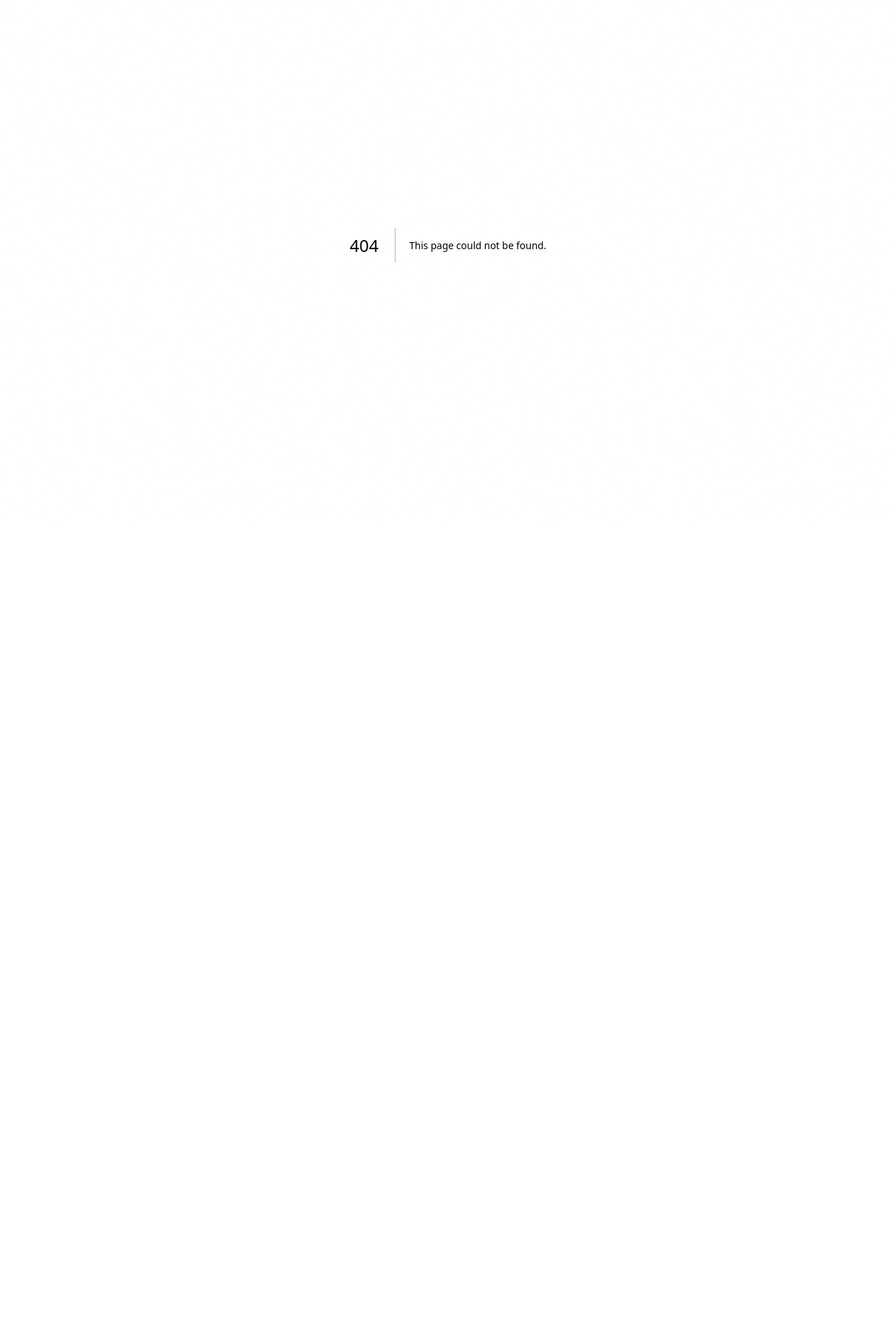
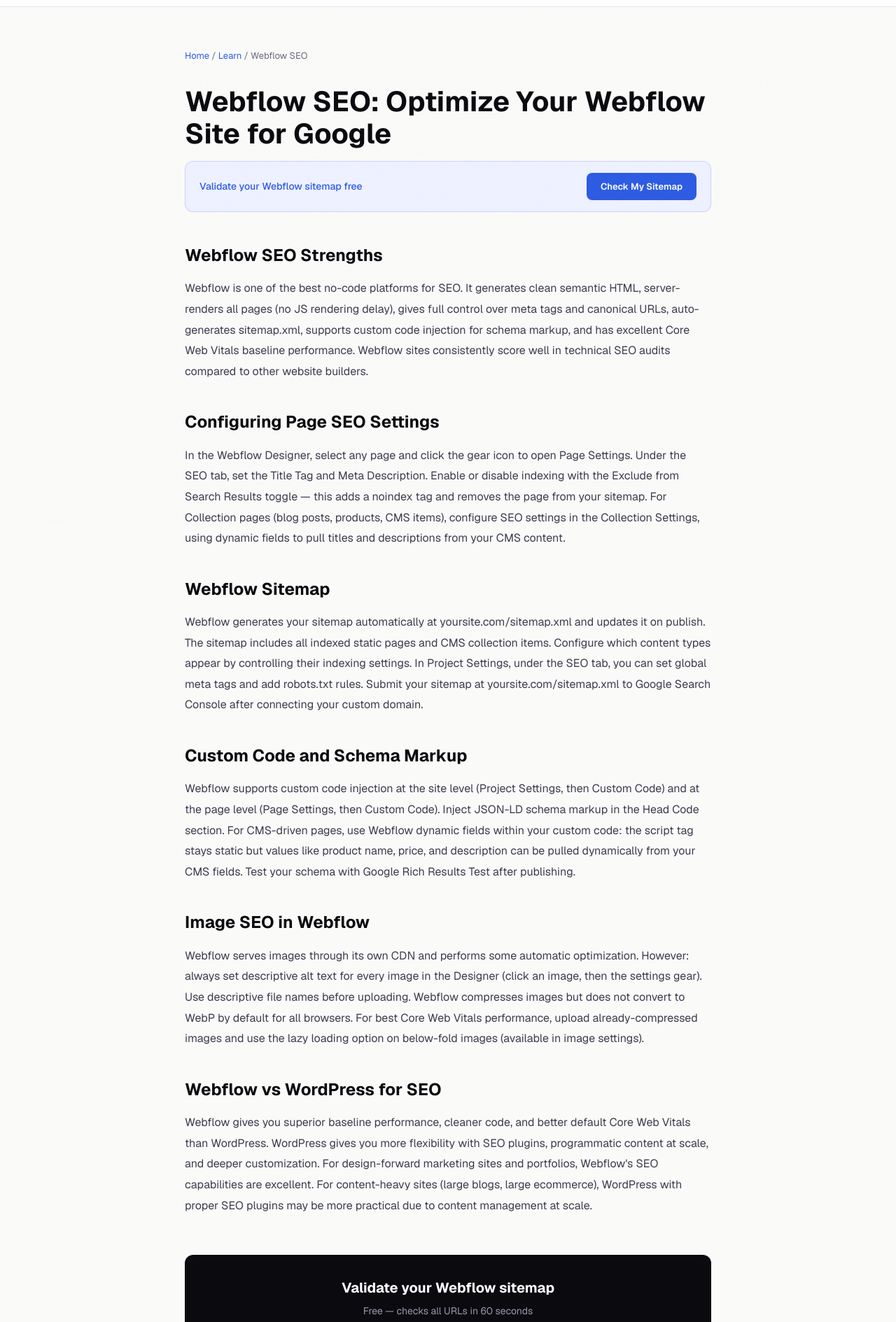
Before and after one commit to Watermelon-Coctail-Bar/sitemap-fixer, a Next.js app: page /learn/webflow-seo in a window 1280 px wide. Before the commit this address had no page. Shown: the part 50-1939 px from the top of the page at 70% size. Before the commit the page ends 800 px from the top, so only its background shows below. Built offline with nearby package versions, Linux system fonts and the light colour scheme.

Commit message:
Create page.tsx

```diff
--- /dev/null
+++ b/src/app/learn/webflow-seo/page.tsx
@@ -0,0 +1,43 @@
+import type { Metadata } from 'next';
+export const metadata: Metadata = {
+  title: 'Webflow SEO: How to Optimize Your Webflow Site for Google | SitemapFixer',
+  description: "Webflow gives designers strong SEO control. Here is how to configure meta tags, sitemap, structured data, and page speed in Webflow to maximize Google rankings.",
+  alternates: { canonical: 'https://sitemapfixer.com/learn/webflow-seo' },
+};
+const sections = [
+  { h: "Webflow SEO Strengths", d: "Webflow is one of the best no-code platforms for SEO. It generates clean semantic HTML, server-renders all pages (no JS rendering delay), gives full control over meta tags and canonical URLs, auto-generates sitemap.xml, supports custom code injection for schema markup, and has excellent Core Web Vitals baseline performance. Webflow sites consistently score well in technical SEO audits compared to other website builders." },
+  { h: "Configuring Page SEO Settings", d: "In the Webflow Designer, select any page and click the gear icon to open Page Settings. Under the SEO tab, set the Title Tag and Meta Description. Enable or disable indexing with the Exclude from Search Results toggle — this adds a noindex tag and removes the page from your sitemap. For Collection pages (blog posts, products, CMS items), configure SEO settings in the Collection Settings, using dynamic fields to pull titles and descriptions from your CMS content." },
+  { h: "Webflow Sitemap", d: "Webflow generates your sitemap automatically at yoursite.com/sitemap.xml and updates it on publish. The sitemap includes all indexed static pages and CMS collection items. Configure which content types appear by controlling their indexing settings. In Project Settings, under the SEO tab, you can set global meta tags and add robots.txt rules. Submit your sitemap at yoursite.com/sitemap.xml to Google Search Console after connecting your custom domain." },
+  { h: "Custom Code and Schema Markup", d: "Webflow supports custom code injection at the site level (Project Settings, then Custom Code) and at the page level (Page Settings, then Custom Code). Inject JSON-LD schema markup in the Head Code section. For CMS-driven pages, use Webflow dynamic fields within your custom code: the script tag stays static but values like product name, price, and description can be pulled dynamically from your CMS fields. Test your schema with Google Rich Results Test after publishing." },
+  { h: "Image SEO in Webflow", d: "Webflow serves images through its own CDN and performs some automatic optimization. However: always set descriptive alt text for every image in the Designer (click an image, then the settings gear). Use descriptive file names before uploading. Webflow compresses images but does not convert to WebP by default for all browsers. For best Core Web Vitals performance, upload already-compressed images and use the lazy loading option on below-fold images (available in image settings)." },
+  { h: "Webflow vs WordPress for SEO", d: "Webflow gives you superior baseline performance, cleaner code, and better default Core Web Vitals than WordPress. WordPress gives you more flexibility with SEO plugins, programmatic content at scale, and deeper customization. For design-forward marketing sites and portfolios, Webflow's SEO capabilities are excellent. For content-heavy sites (large blogs, large ecommerce), WordPress with proper SEO plugins may be more practical due to content management at scale." },
+];
+export default function Page() {
+  return (
+    <div style={{ maxWidth: 800, margin: '0 auto', padding: '60px 24px' }}>
+      <nav style={{ fontSize: 13, color: '#6b6b7d', marginBottom: 32 }}>
+        <a href="/" style={{ color: '#2d5be3', textDecoration: 'none' }}>Home</a>{' / '}
+        <a href="/learn" style={{ color: '#2d5be3', textDecoration: 'none' }}>Learn</a>{' / '}
+        <span>Webflow SEO</span>
+      </nav>
+      <h1 style={{ fontSize: 40, fontWeight: 700, color: '#0a0a0f', marginBottom: 16, lineHeight: 1.15 }}>Webflow SEO: Optimize Your Webflow Site for Google</h1>
+      <div style={{ background: '#eef1ff', border: '1px solid rgba(45,91,227,0.2)', borderRadius: 12, padding: '16px 20px', marginBottom: 40, display: 'flex', alignItems: 'center', justifyContent: 'space-between', gap: 16 }}>
+        <span style={{ fontSize: 14, color: '#2d5be3', fontWeight: 500 }}>Validate your Webflow sitemap free</span>
+        <a href="/" style={{ background: '#2d5be3', color: 'white', padding: '10px 20px', borderRadius: 8, textDecoration: 'none', fontWeight: 600, fontSize: 13 }}>Check My Sitemap</a>
+      </div>
+      <div style={{ fontSize: 16, color: '#3d3d4f', lineHeight: 1.85 }}>
+        {sections.map(({ h, d }) => (
+          <div key={h} style={{ marginBottom: 36 }}>
+            <h2 style={{ fontSize: 24, fontWeight: 700, color: '#0a0a0f', marginBottom: 10 }}>{h}</h2>
+            <p style={{ margin: 0 }}>{d}</p>
+          </div>
+        ))}
+      </div>
+      <div style={{ background: '#0a0a0f', borderRadius: 12, padding: '32px', textAlign: 'center', marginTop: 56 }}>
+        <div style={{ fontSize: 20, fontWeight: 700, color: 'white', marginBottom: 8 }}>Validate your Webflow sitemap</div>
+        <div style={{ color: '#9999aa', marginBottom: 20, fontSize: 14 }}>Free — checks all URLs in 60 seconds</div>
+        <a href="/" style={{ background: 'white', color: '#0a0a0f', padding: '14px 28px', borderRadius: 8, textDecoration: 'none', fontWeight: 700 }}>Check My Sitemap Free</a>
+      </div>
+    </div>
+  );
+}
```
